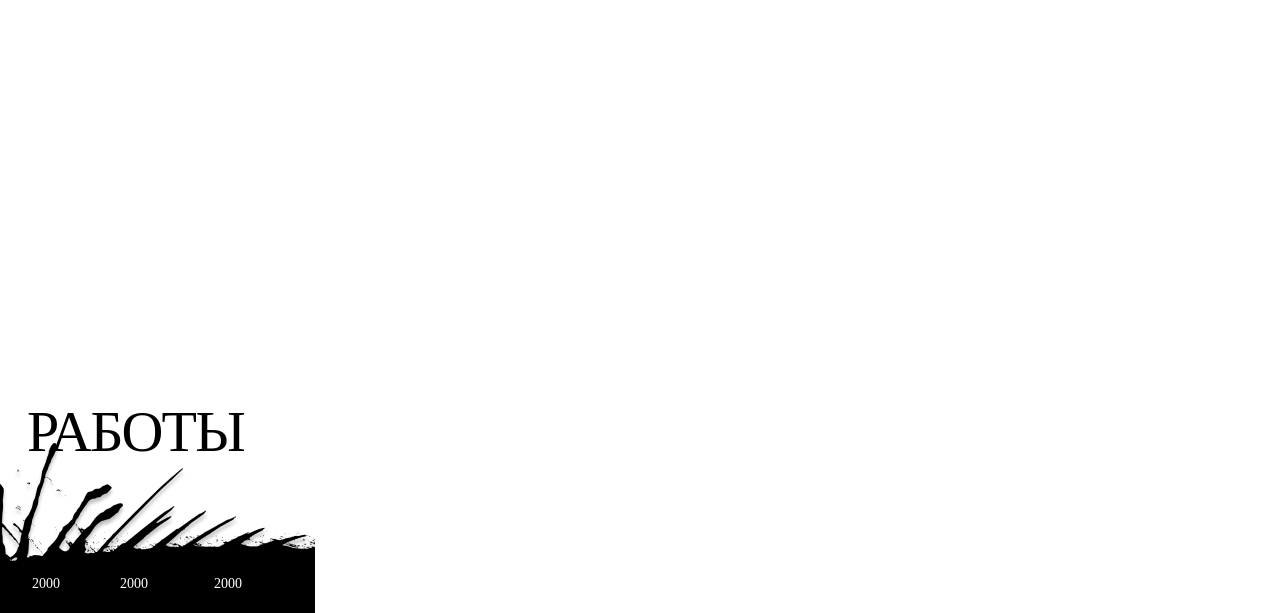
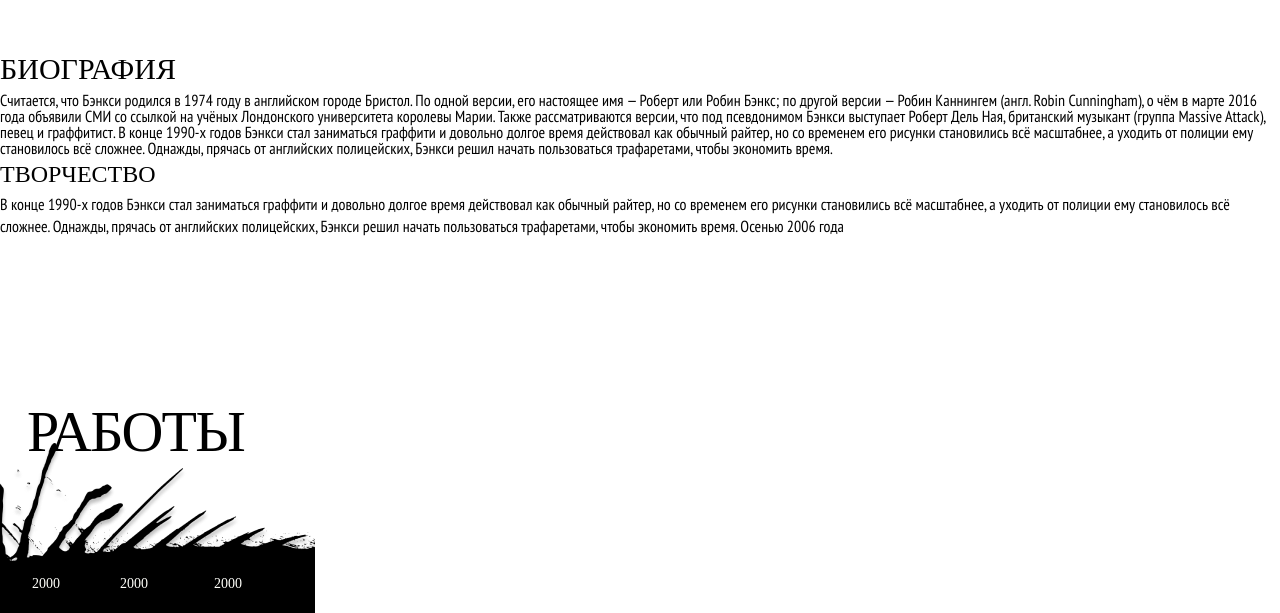
Before and after one commit to segoyhoory/2020.01.20, a plain HTML site: page index.html in a window 1280 px wide. Shown: the part 1594-2207 px from the top of the page. Drawn offline with Linux system fonts and the light colour scheme; a web font is replaced by a local one.

Commit message:
добавила автора и творчество
ы

```diff
--- a/css/header.css
+++ b/css/header.css
@@ -35,3 +35,53 @@ h1 {
   font-size: 200px;
   top: -10%;
 }
+
+.author {
+  height: 600px;
+}
+
+.author h1{
+font-family: RUSBoycott;
+font-style: normal;
+font-weight: normal;
+font-size: 48px;
+line-height: 74px;
+text-transform: uppercase;
+position: absolute;
+width: 225px;
+height: 57px;
+left: 29px;
+}
+
+.biography h2{
+  width: 152px;
+  height: 46px;
+  font-family: RUSBoycott;
+  font-style: normal;
+  font-weight: normal;
+  font-size: 30px;
+  line-height: 46px;
+  text-transform: uppercase;
+}
+
+.artist h2 {
+width: 126px;
+height: 37px;
+left: 32px;
+top: 1731px;
+font-family: RUSBoycott;
+font-style: normal;
+font-weight: normal;
+font-size: 24px;
+line-height: 37px;
+text-transform: uppercase;
+}
+
+.artist p{
+height: 220px;
+font-family: PT Sans Narrow;
+font-style: normal;
+font-weight: normal;
+font-size: 16px;
+line-height: 140%;
+}
--- a/index.html
+++ b/index.html
@@ -59,4 +59,18 @@
 
 
   </section>
+
+  <section class="author">
+    <h1>Об авторе</h1>
+    <img src="" alt="">
+    </section>
+    <section class="biography">
+      <h2>Биография</h2>
+      <p>Считается, что Бэнкси родился в 1974 году в английском городе Бристол. По одной версии, его настоящее имя — Роберт или Робин Бэнкс; по другой версии — Робин Каннингем (англ. Robin Cunningham), о чём в марте 2016 года объявили СМИ со ссылкой на учёных Лондонского университета королевы Марии. Также рассматриваются версии, что под псевдонимом Бэнкси выступает Роберт Дель Ная, британский музыкант (группа Massive Attack), певец и граффитист. В конце 1990-х годов Бэнкси стал заниматься граффити и довольно долгое время действовал как обычный райтер, но со временем его рисунки становились всё масштабнее, а уходить от полиции ему становилось всё сложнее. Однажды, прячась от английских полицейских, Бэнкси решил начать пользоваться трафаретами, чтобы экономить время.
+      </p>
+    </section>
+    <section class="artist">
+      <h2>Творчество</h2>
+      <p>В конце 1990-х годов Бэнкси стал заниматься граффити и довольно долгое время действовал как обычный райтер, но со временем его рисунки становились всё масштабнее, а уходить от полиции ему становилось всё сложнее. Однажды, прячась от английских полицейских, Бэнкси решил начать пользоваться трафаретами, чтобы экономить время. Осенью 2006 года</p>
+    </section>
   </body>
```
